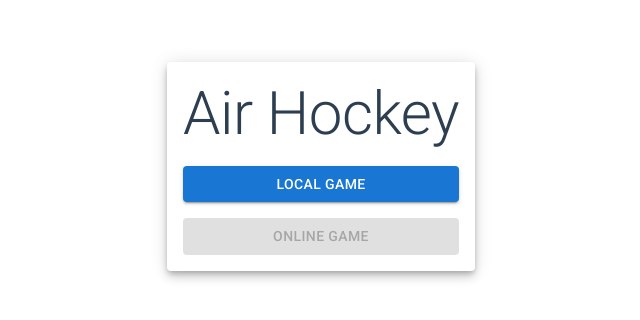
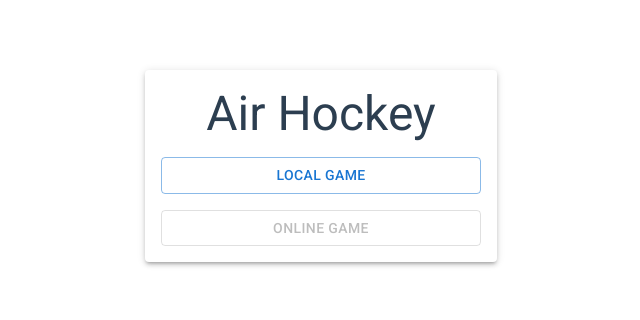
Before and after one commit to Sanensi/air-hockey, a React app: page / in a window 1280 px wide. Shown: the part 234-554 px from the top of the page, without its empty margins (319-959 px from the left). Built offline with nearby package versions, Linux system fonts and the light colour scheme.

Commit message:
Add basic routing

```diff
--- a/package.json
+++ b/package.json
@@ -19,7 +19,6 @@
     "@types/jest": "^27.0.2",
     "@types/react": "^17.0.24",
     "@types/react-dom": "^17.0.9",
-    "@types/react-router-dom": "^5.3.0",
     "@typescript-eslint/eslint-plugin": "^4.32.0",
     "@typescript-eslint/parser": "^4.32.0",
     "css-loader": "^6.5.1",
--- /dev/null
+++ b/src/ApplicationContext.tsx
@@ -0,0 +1,14 @@
+import { ThemeProvider } from "@mui/material";
+import { FC } from "react";
+import { RoutingProvider } from "./app/Routing";
+import { theme } from "./app/theme";
+
+export const ApplicationContext: FC = ({ children }) => {
+  return (
+    <ThemeProvider theme={theme}>
+      <RoutingProvider>
+        {children}
+      </RoutingProvider>
+    </ThemeProvider>
+  );
+};
--- a/src/app/Application.tsx
+++ b/src/app/Application.tsx
@@ -1,11 +1,14 @@
-import { ThemeProvider } from "@mui/material";
-import { theme } from "./theme";
+import { Game } from "./Game";
 import { MainMenu } from "./MainMenu";
+import { Routes, useRouting } from "./Routing";
 
 export const Application = () => {
-  return (
-    <ThemeProvider theme={theme} >
-      <MainMenu />
-    </ThemeProvider>
-  );
+  const { current } = useRouting();
+
+  switch (current) {
+    case Routes.Main:
+      return <MainMenu />;
+    case Routes.Local:
+      return <Game />;
+  }
 };
--- /dev/null
+++ b/src/app/Game.tsx
@@ -0,0 +1,4 @@
+
+export const Game = () => {
+  return null;
+};
--- a/src/app/MainMenu.tsx
+++ b/src/app/MainMenu.tsx
@@ -1,6 +1,7 @@
 import styled from "@emotion/styled";
 import { css } from "@emotion/react";
 import { Button, Card, Typography } from "@mui/material";
+import { Routes, useRouting } from "./Routing";
 
 const Container = styled.div`
   display: flex;
@@ -17,25 +18,31 @@ const SpacedChildren = css`
 `;
 
 export const MainMenu = () => {
+  const { setRoute } = useRouting();
+
   return (
     <Container>
       <Card
-        elevation={6}
-        sx={{ padding: 2 }}
+        elevation={3}
+        sx={{ padding: 2, minWidth: "25%" }}
         css={SpacedChildren}
       >
         <Typography
-          variant="h2"
+          variant="h3"
           component="h1"
           textAlign="center"
           sx={{ marginBottom: 3 }}
         >
           Air Hockey
         </Typography>
-        <Button variant="contained" fullWidth>
+        <Button
+          variant="outlined"
+          fullWidth
+          onClick={() => setRoute(Routes.Local)}
+        >
           Local Game
         </Button>
-        <Button variant="contained" fullWidth disabled>
+        <Button variant="outlined" fullWidth disabled>
           Online Game
         </Button>
       </Card>
--- /dev/null
+++ b/src/app/Routing.tsx
@@ -0,0 +1,37 @@
+import React, { useContext, useState } from "react";
+import { FC } from "react";
+
+export enum Routes {
+  Main = "main",
+  Local = "local"
+}
+
+interface UseRouting {
+  current: Routes;
+  setRoute: (route: Routes) => void;
+}
+
+const RoutingContext = React.createContext<UseRouting | undefined>(undefined);
+
+export const RoutingProvider: FC = ({ children }) => {
+  const [state, setState] = useState(Routes.Main);
+
+  return (
+    <RoutingContext.Provider
+      value={{
+        current: state,
+        setRoute: setState
+      }}
+    >
+      {children}
+    </RoutingContext.Provider>
+  );
+};
+
+export const useRouting = () => {
+  const context = useContext(RoutingContext);
+
+  if (context === undefined) throw new Error("No RoutingContext provided for useRouting");
+
+  return context;
+};
--- a/src/index.ts
+++ b/src/index.tsx
@@ -1,11 +1,20 @@
 import React from 'react';
 import ReactDOM from 'react-dom';
 import { Application } from './app/Application';
+import { ApplicationContext } from './ApplicationContext';
 
 import '@fontsource/roboto/300.css';
 import '@fontsource/roboto/400.css';
 import '@fontsource/roboto/500.css';
 import '@fontsource/roboto/700.css';
 
+const Root = () => {
+  return (
+    <ApplicationContext>
+      <Application />
+    </ApplicationContext>
+  );
+};
+
 const root = document.getElementById("root");
-ReactDOM.render(React.createElement(Application), root);
+ReactDOM.render(React.createElement(Root), root);
--- a/webpack.common.js
+++ b/webpack.common.js
@@ -5,7 +5,7 @@ const sourcePath = path.join(__dirname, 'src');
 const nodeModulesPath = path.join(__dirname, 'node_modules');
 
 module.exports = {
-  entry: path.join(sourcePath, 'index.ts'),
+  entry: path.join(sourcePath, 'index.tsx'),
 
   module: {
     rules: [
```
Also changed, not shown: 1 other file (tests, documents, lock files or other folders). Lines whose indentation alone changed are shown as unchanged.
